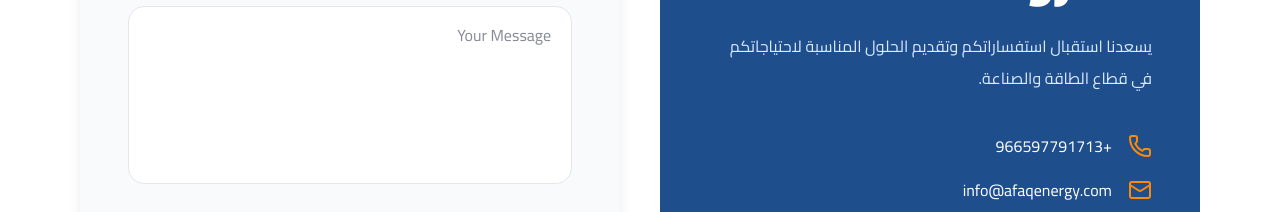
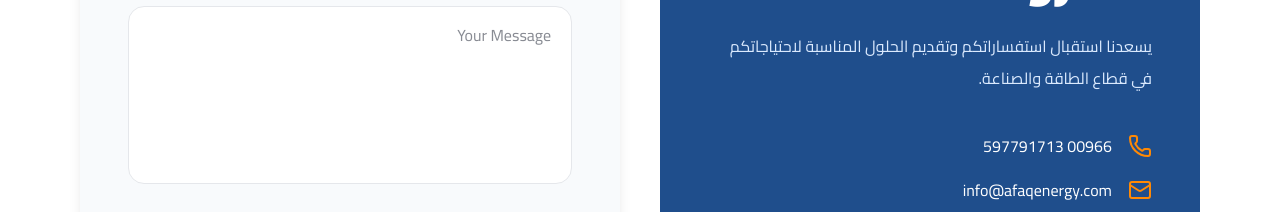
Before and after one commit to TaghreedAlii07/afaq-energy, a Next.js app: page / in a window 1280 px wide. Shown: the part 3460-3672 px from the top of the page. Built offline with nearby package versions, Linux system fonts and the light colour scheme.

Commit message:
update contact number

```diff
--- a/components/Contact.tsx
+++ b/components/Contact.tsx
@@ -75,7 +75,7 @@ export default function Contact() {
           <div className="mt-10 space-y-5">
             <div className="flex items-center gap-4">
               <Phone className="text-orange-400" />
-              <span>+966597791713</span>
+              <span> 00966 597791713</span>
             </div>
 
             <div className="flex items-center gap-4">
```
